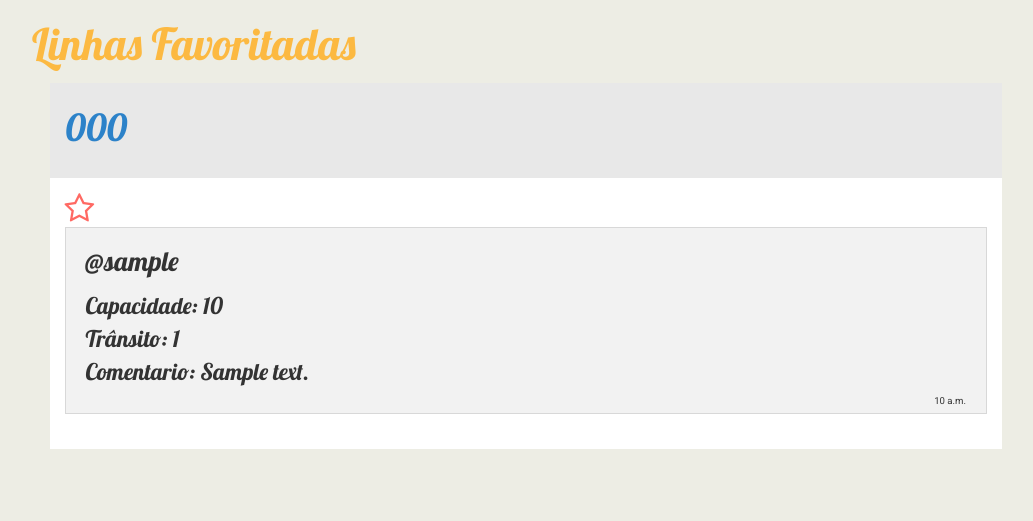
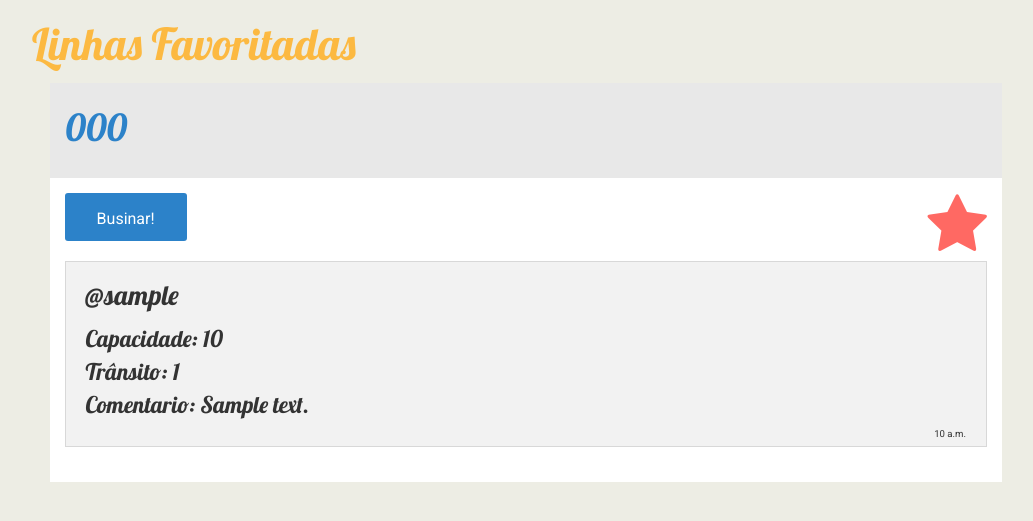
Before and after one commit to aldarionsevero/BusinemeWeb, a Django app: page /fav_page/ in a window 1280 px wide, after a click on "000". Shown: the part 65-586 px from the top of the page, without its empty margins (123-1156 px from the left). Run offline with Django 3.2, Linux system fonts and the light colour scheme; a user stored in the database is signed in; tables that the repository leaves empty hold one stand-in row (values such as "Sample post").

Commit message:
Businar in favorite buslines page

```diff
--- a/templates/fav_page.html
+++ b/templates/fav_page.html
@@ -14,9 +14,14 @@
                                 <a href="#busline{{forloop.counter}}"><h2><span class="busineme_blue">{{favorite.busline.line_number}}</span></h2>
                             </a>
                             <div id="busline{{forloop.counter}}" class="content" >
-                                <form>
-                                    <div>
-                                    <a href="/un_fav/{{favorite.busline.line_number}}"><span class="fa fa-star-o 2x busineme_red fa-2x" ></span></a>
+                                <div class="row">
+                                    <input  type="submit" class="button radius button_size" name='Businar' value="Businar!">
+                                    <a class="right" href="/un_fav/{{favorite.busline.line_number}}"><span class="fa fa-star busineme_red fa-4x" ></span></a>
+                                    <form action="/realizar_post/" method="GET">
+
+                                        <input class="right" type="hidden" name="line_number" value="{{favorite.busline.line_number}}">
+                                        <input type="hidden" name="busline_id" value="{{busline.id}}">
+
                                         {% for post in favorite.busline.posts %}
                                             <div class="panel">
                                                 <h3 class="left" value="@{{ post.user.username }}" >@{{ post.user.username }} </h3><br>
```
